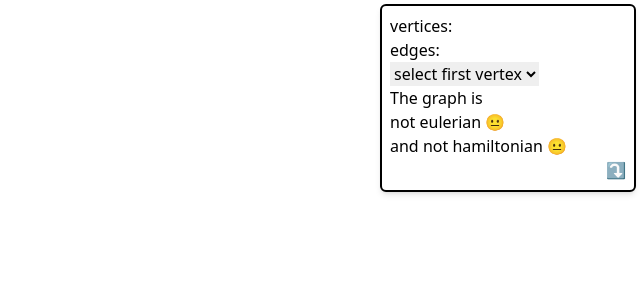
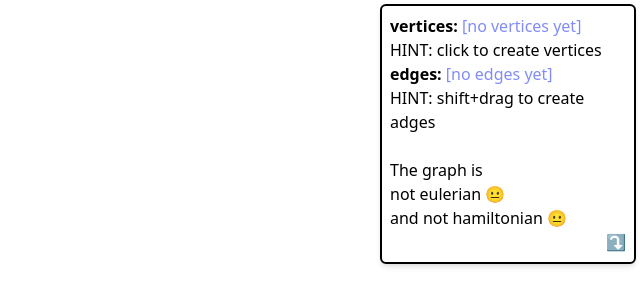
Before and after one commit to krawieck/graphstuff, a React (Vite) app: page / in a window 1280 px wide. Shown: the top 306 px of the page, without its empty margins (640-1280 px from the left). Built offline with nearby package versions, Linux system fonts and the light colour scheme.

Commit message:
add support for darg to connect

```diff
--- a/src/math/utils.ts
+++ b/src/math/utils.ts
@@ -3,6 +3,10 @@ import { Edge } from "../models/edge"
 import { Point, Vec2 } from "../models/point"
 import { Vertex } from "../models/vertex"
 import "../util"
+
+export function isWithinCrircle(point: Point, circle: Point, radius: number): boolean {
+  return Math.pow2(point.x - circle.x) + Math.pow2(point.y - circle.y) < Math.pow2(radius)
+}
 
 export function calcAngle(a: Point, b: Point) {
   return Math.atan((b.y - a.y) / (b.x - a.x))
--- a/src/sections/ControlPanel.tsx
+++ b/src/sections/ControlPanel.tsx
@@ -1,5 +1,5 @@
 import { useState } from "react"
-import { Dropdown } from "../components/Dropdown"
+import { useKeyPress } from "../hooks/useKeyHold"
 import { Eulerian } from "../math/eulerian"
 import { Hamiltonian } from "../math/hamiltonian"
 import { Vertex } from "../models/vertex"
@@ -46,6 +46,7 @@ export const ControlPanel: React.FC = () => {
 
   const [altLocation, setAltLocation] = useState(false)
   const [dropdownVertex, setDropdownVertex] = useState<Vertex | null>(null)
+  const shiftIsPressed = useKeyPress("Shift")
 
   function handleRemoveVert(index: number) {
     if (selectedVert === index) setSelectedVert(null)
@@ -63,7 +64,14 @@ export const ControlPanel: React.FC = () => {
         altLocation ? "bottom-0 object-right-bottom" : "top-0 object-right-top"
       } right-0 fixed duration-250 transition-all bg-white float-right  w-1/5  shadow-md z-10 p-2 m-1 border-2 rounded-md  border-black border-solid`}
     >
-      vertices:
+      <strong>vertices:</strong>
+      {vertices.length === 0 && (
+        <>
+          <span className="text-indigo-400"> [no vertices yet]</span>
+          <br />
+          HINT: click to create vertices
+        </>
+      )}
       <ul>
         {vertices.map(({ x, y }, i) => (
           <li key={`${x}_${y}`}>
@@ -74,7 +82,14 @@ export const ControlPanel: React.FC = () => {
           </li>
         ))}
       </ul>
-      edges:
+      <strong>edges:</strong>
+      {edges.length === 0 && (
+        <>
+          <span className="text-indigo-400"> [no edges yet]</span>
+          <br />
+          HINT: shift+drag to create adges
+        </>
+      )}
       <ul>
         {edges.map((edge, i) => {
           if (edgesCount[edge.toString()]) edgesCount[edge.toString()]++
@@ -91,12 +106,6 @@ export const ControlPanel: React.FC = () => {
           )
         })}
       </ul>
-      <Dropdown<Vertex>
-        options={vertices.map((e, i) => ({ value: e, label: i.toString() }))}
-        unselectedText="select first vertex"
-        selected={dropdownVertex}
-        onChange={setDropdownVertex}
-      />
       <br />
       The graph is
       <br />
@@ -104,6 +113,7 @@ export const ControlPanel: React.FC = () => {
       <br />
       and {describeHamiltonian(hamiltonian)}
       <br />
+      {shiftIsPressed && <>[drag to connect edges]</>}
       {/* move window button */}
       <button className="float-right" onClick={() => setAltLocation(!altLocation)}>
         {altLocation ? "⤴️" : "⤵️"}
--- a/src/sections/GraphCanvas.tsx
+++ b/src/sections/GraphCanvas.tsx
@@ -3,9 +3,15 @@ import { useState } from "react"
 import { Arrow, Circle, Layer, Stage } from "react-konva"
 import { CIRCLE_COLOR, CIRCLE_RADIUS, LINE_WIDTH, SELECTED_CIRCLE_COLOR } from "../contants"
 import { useKeyPress } from "../hooks/useKeyHold"
-import { arrowStickingPoint, pointStickingOutBetweenPoints } from "../math/utils"
+import { arrowStickingPoint, isWithinCrircle, pointStickingOutBetweenPoints } from "../math/utils"
+import { Point } from "../models/point"
 import { Vertex } from "../models/vertex"
 import { useGraphStore } from "../state/graph"
+
+interface MouseDrag {
+  from: Point
+  to: Point
+}
 
 export const GraphCanvas: React.FC = ({}) => {
   const {
@@ -20,8 +26,8 @@ export const GraphCanvas: React.FC = ({}) => {
   } = useGraphStore()
 
   const [visualVerts, setVisualVerts] = useState<Vertex[]>([])
-  const [isDraggingLine, setIsDraggingLine] = useState(false)
-
+  const [line, setLine] = useState<MouseDrag | null>(null)
+  const [lineFrom, setLineFrom] = useState<number | null>(null)
   const shiftIsPressed = useKeyPress("Shift")
 
   function handleClick(event: KonvaEventObject<MouseEvent>) {
@@ -33,10 +39,42 @@ export const GraphCanvas: React.FC = ({}) => {
     setVisualVerts([...vertices])
   }
 
+  // DRAG LINE FROM TO VERT
+  const handleDragginLine = {
+    mouseDown(i: number, event: KonvaEventObject<MouseEvent>) {
+      if (!shiftIsPressed) return
+      const { x, y } = event.evt
+      setLine({ from: vertices[i], to: { x, y } })
+      setLineFrom(i)
+    },
+    mouseUp(event: KonvaEventObject<MouseEvent>) {
+      if (line == null || lineFrom == null) return
+
+      const { x, y } = event.evt
+
+      for (let i = 0; i < vertices.length; i++) {
+        if (isWithinCrircle({ x, y }, vertices[i], CIRCLE_RADIUS)) {
+          addEdge(lineFrom, i)
+          break
+        }
+      }
+
+      setLine(null)
+      setLineFrom(null)
+    },
+    mouseDrag(event: KonvaEventObject<MouseEvent>) {
+      if (!shiftIsPressed || line == null) return
+
+      const { x, y } = event.evt
+      setLine({ from: line!.from, to: { x, y } })
+    },
+  }
+
   // VERT DRAGGABLE
   function handleVertDragEnd(i: number, event: KonvaEventObject<DragEvent>) {
     const { x, y } = event.evt
     moveVertex(i, x, y)
+    setSelectedVert(null)
   }
   function handleVertDrag(i: number, event: KonvaEventObject<DragEvent>) {
     const { x, y } = event.evt
@@ -64,6 +102,8 @@ export const GraphCanvas: React.FC = ({}) => {
       onClick={handleClick}
       width={window.innerWidth}
       height={window.innerHeight}
+      onPointerUp={handleDragginLine.mouseUp}
+      onPointerMove={handleDragginLine.mouseDrag}
     >
       <Layer>
         {edges.map((edge, i) => {
@@ -110,19 +150,22 @@ export const GraphCanvas: React.FC = ({}) => {
                 x={x}
                 y={y}
                 draggable={!shiftIsPressed}
-                onDragMove={(e) => handleVertDrag(i, e)}
-                onDragEnd={(e) => handleVertDragEnd(i, e)}
-                onClick={(e) => handleVertClick(i)}
+                onDragMove={e => handleVertDrag(i, e)}
+                onDragEnd={e => handleVertDragEnd(i, e)}
+                onMouseDown={e => handleDragginLine.mouseDown(i, e)}
+                onClick={e => handleVertClick(i)}
                 fill={i === selectedVert ? SELECTED_CIRCLE_COLOR : CIRCLE_COLOR}
               />
-              {/* <Text
-                x={visualVerts[i].visualX}
-                y={visualVerts[i].visualY}
-                text={(i + 1).toString()}
-              /> */}
             </>
           )
         })}
+        {line != null && (
+          <Arrow
+            points={[line.from.x, line.from.y, line.to.x, line.to.y]}
+            stroke={"black"}
+            width={LINE_WIDTH}
+          />
+        )}
       </Layer>
     </Stage>
   )
```
